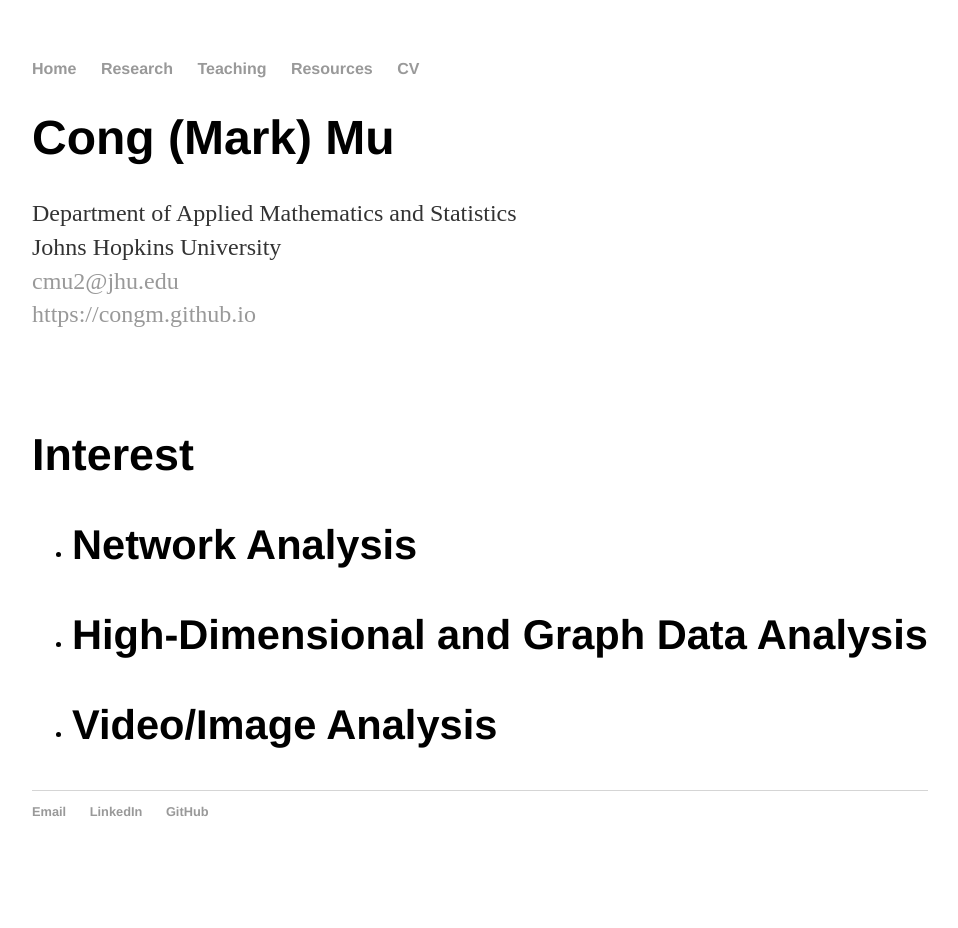
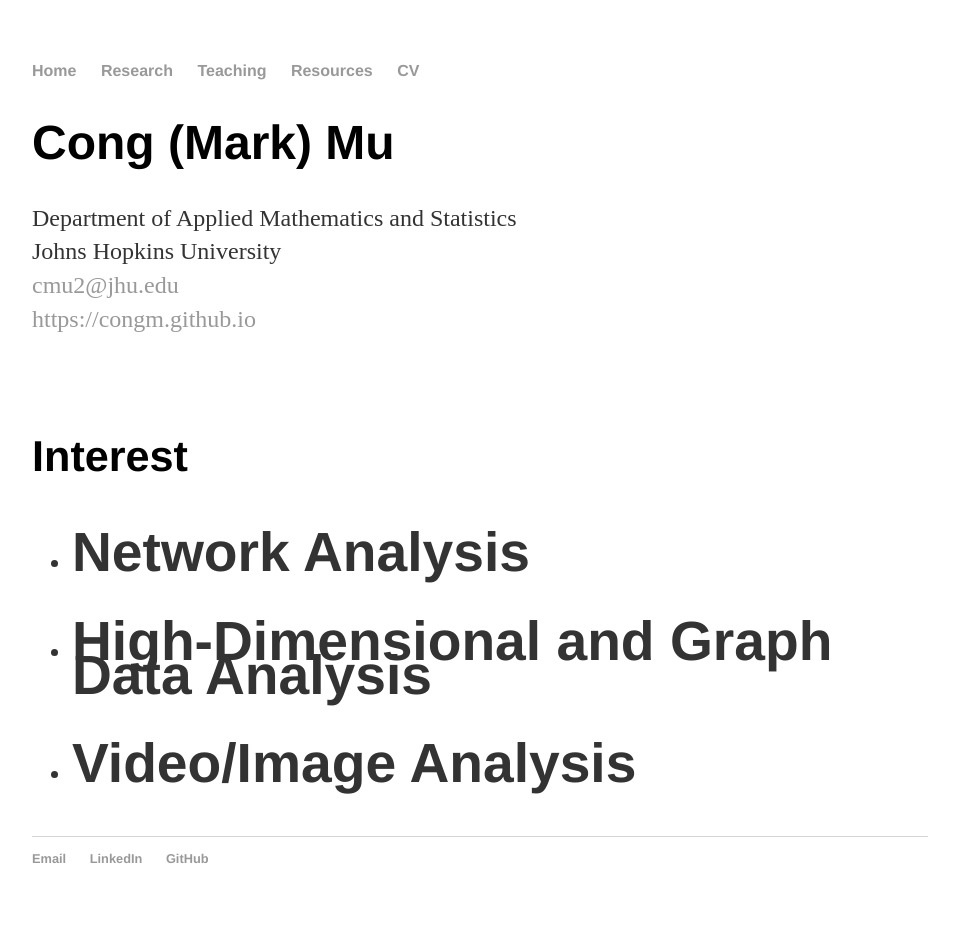
Before and after one commit to CongM/CongM.github.io, a Jekyll site: the page built from index.html, in a window 1280 px wide. Shown: the whole page, without its empty margins (160-1118 px from the left). Built offline with Jekyll 4.4.1, drawn with Linux system fonts in a browser that asks for light colours; before the commit the page ends 900 px from its top, so only the background shows below that.

Commit message:
Update main.css

```diff
--- a/css/main.css
+++ b/css/main.css
@@ -1,55 +1,17 @@
-body {
-    margin: 60px auto;
-    width: 70%;
-}
-nav ul, footer ul {
-    font-family:'Helvetica', 'Arial', 'Sans-Serif';
-    padding: 0px;
-    list-style: none;
-    font-weight: bold;
-}
-nav ul li, footer ul li {
-    display: inline;
-    margin-right: 20px;
-}
-a {
-    text-decoration: none;
-    color: #999;
-}
-a:hover {
-    text-decoration: underline;
-}
-h1 {
-    font-size: 3em;
-    font-family:'Helvetica', 'Arial', 'Sans-Serif';
-}
-h2 {
-    font-size: 2.8em;
-    font-family:'Helvetica', 'Arial', 'Sans-Serif';
-}
-h3 {
-    font-size: 2.6em;
-    font-family:'Helvetica', 'Arial', 'Sans-Serif';
-}
-h4 {
-    font-size: 2.4em;
-    font-family:'Helvetica', 'Arial', 'Sans-Serif';
-}
-p {
-    font-size: 1.5em;
-    line-height: 1.4em;
-    color: #333;
-}
-footer {
-    border-top: 1px solid #d5d5d5;
-    font-size: .8em;
-}
+body { margin: 60px auto; width: 70%; }
 
-ul.posts {
-    margin: 20px auto 40px;
-    font-size: 1.5em;
-}
+a { text-decoration: none; color: #999; }
+a:hover { text-decoration: underline; }
 
-ul.posts li {
-    list-style: none;
-}
+p, ul { font-size: 1.5em; line-height: 1.4em; color: #333; }
+
+h1, h2, h3, h4 { font-family: 'Helvetica', 'Arial', 'Sans-Serif'; }
+h1 { font-size: 3em;  }
+h2 { font-size: 2.7em; }
+h3 { font-size: 2.3em; }
+h4 { font-size: 1.9em; }
+
+nav ul, footer ul { font-size: 1em; font-family: 'Helvetica', 'Arial', 'Sans-Serif'; padding: 0px; list-style: none; font-weight: bold; }
+nav ul li, footer ul li { display: inline; margin-right: 20px; }
+
+footer { border-top: 1px solid #d5d5d5; font-size: .8em; }
```
